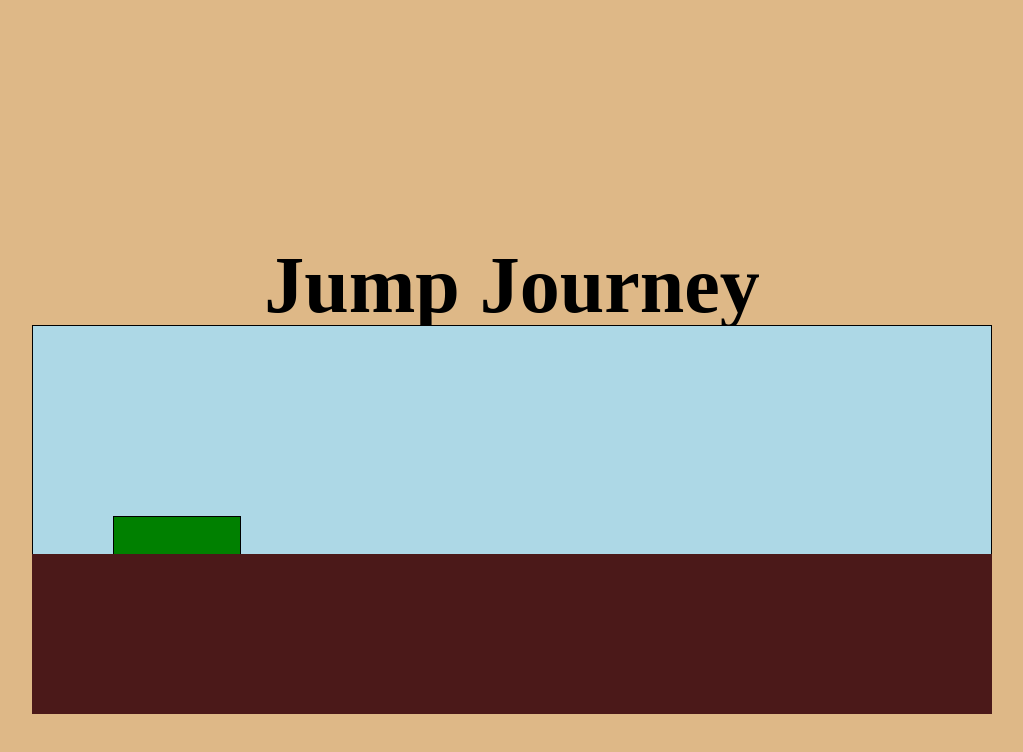
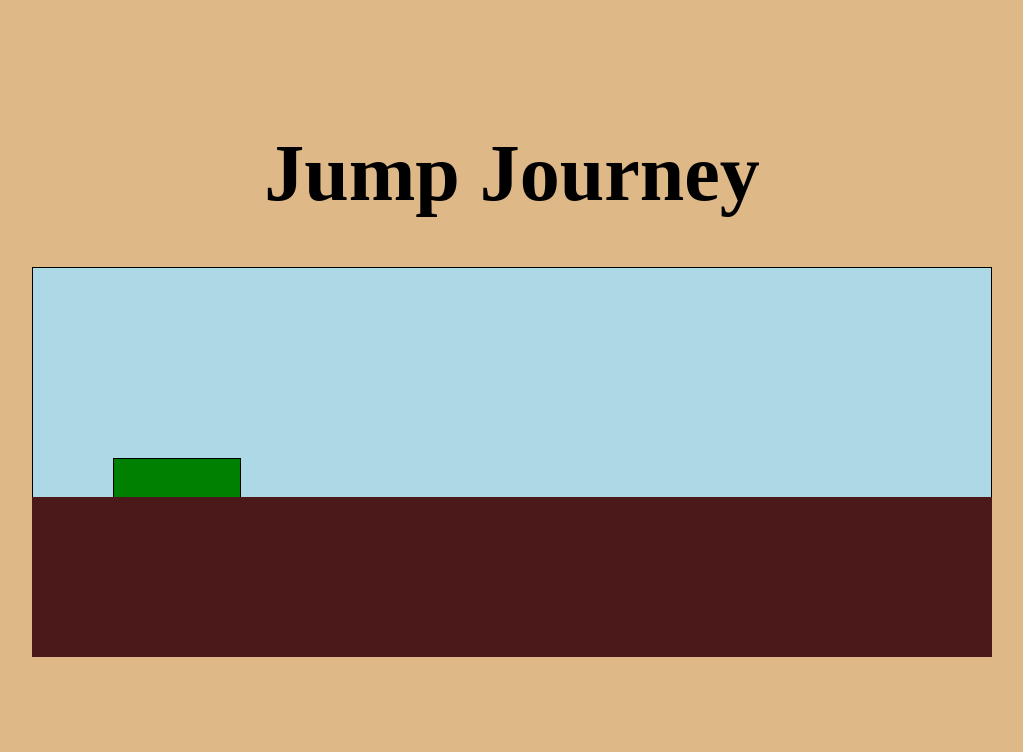
Before and after one commit to Tekali7/JumpJourney, a plain HTML site: page index.html in a window 1280 px wide. Shown: the top 752 px of the page, without its empty margins (128-1151 px from the left). Drawn offline with Linux system fonts and the light colour scheme.

Commit message:
Prevent scrolling with overflow

```diff
--- a/assets/css/style.css
+++ b/assets/css/style.css
@@ -7,24 +7,26 @@
 
 body{
     background-color: burlywood;
+    overflow: hidden;
 }
 
 h1{
     text-align: center;
     font-size: 5rem;
     position: relative;
-    top: 15rem;
+    top: 8rem;
 }
 
 p{
     text-align: center;
     font-size: 4rem;
     position: relative;
-    top: 18rem;
+    top: 10rem;
 }
 
 #game-area{
     margin: 12.5vw;
+    margin-top: 8vw;
     width: 75vw;
     height: 25vw;
     border: 1px solid black;
@@ -59,5 +61,5 @@ p{
     width: 75vw;
     height: 10rem;
     position: absolute;
-    top: 30.8vw;
+    top: 26.3vw;
 }
--- a/assets/js/script.js
+++ b/assets/js/script.js
@@ -4,7 +4,7 @@ document.addEventListener("DOMContentLoaded", function () {
 // Set sec to 0
 let sec = 0;
 
-    // if val is greater than 9 return val, else with string "0"
+    // if val is greater than 9 return val, else with string "0" infront of val
     function timer(val) {
     if (val > 9) {
         return val;
@@ -13,12 +13,13 @@ let sec = 0;
     }
     }
 
-    // Divide sec by 0
+    // Divide sec by 60
     function updateScore() {
     document.getElementById("score").innerHTML = "Current Score: " + timer(sec % 60);
     sec++;
     }
 
+    // Call the updateScore function every second
 setInterval(updateScore, 1000);
 
     // Get the obstacle
```
